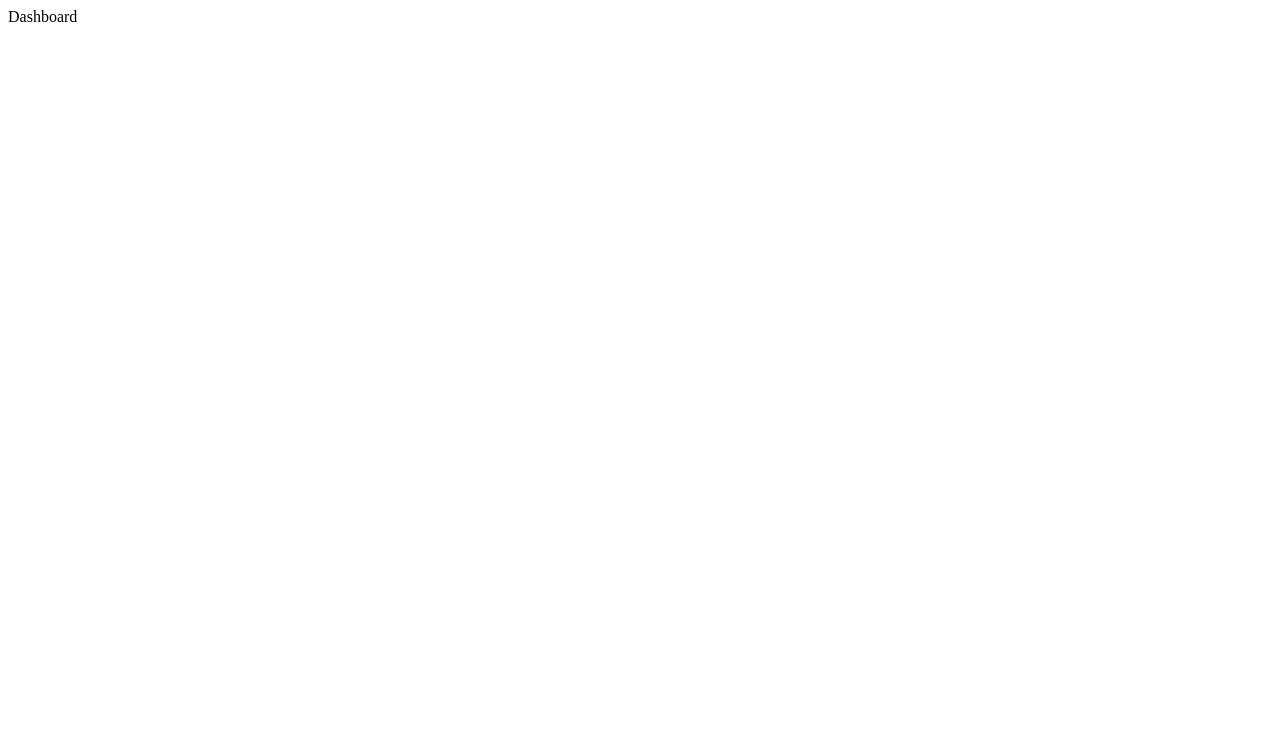
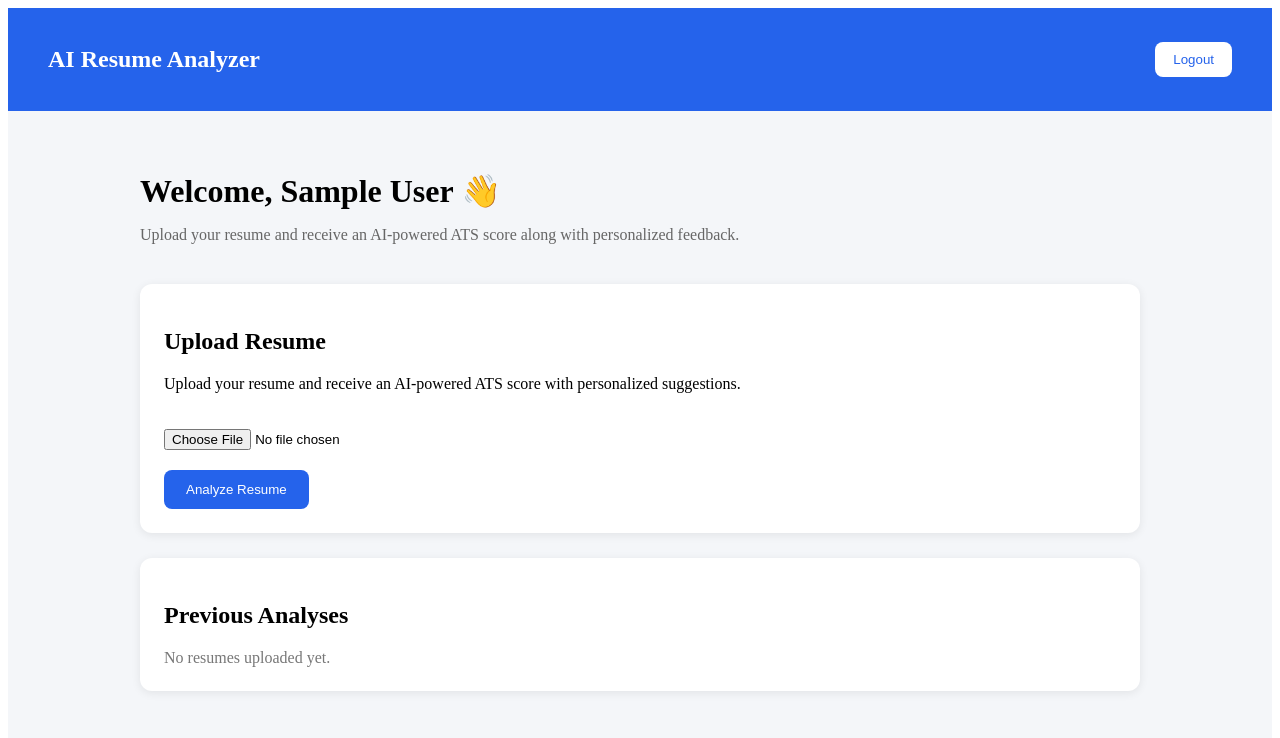
Before and after one commit to Sumit-63030/AI-Resume-Analyzer, a React (Vite) app in the folder client/: page /dashboard in a window 1280 px wide. Shown: the top 738 px of the page. Built offline with nearby package versions, Linux system fonts and the light colour scheme; sample sign-in values are in the browser's storage.

Commit message:
Add AI resume analysis display on dashboard

```diff
--- /dev/null
+++ b/client/src/components/AnalysisCard.jsx
@@ -0,0 +1,47 @@
+const AnalysisCard = ({ analysis }) => {
+  return (
+    <div className="analysis-card">
+
+      <h2>ATS Score</h2>
+
+      <div className="analysis-card__score">
+        {analysis.atsScore}%
+      </div>
+
+      <h3>Strengths</h3>
+
+      <ul>
+        {analysis.analysis.strengths.map((item, index) => (
+          <li key={index}>{item}</li>
+        ))}
+      </ul>
+
+      <h3>Weaknesses</h3>
+
+      <ul>
+        {analysis.analysis.weaknesses.map((item, index) => (
+          <li key={index}>{item}</li>
+        ))}
+      </ul>
+
+      <h3>Missing Skills</h3>
+
+      <ul>
+        {analysis.analysis.missingSkills.map((item, index) => (
+          <li key={index}>{item}</li>
+        ))}
+      </ul>
+
+      <h3>Suggestions</h3>
+
+      <ul>
+        {analysis.analysis.suggestions.map((item, index) => (
+          <li key={index}>{item}</li>
+        ))}
+      </ul>
+
+    </div>
+  );
+};
+
+export default AnalysisCard;
--- /dev/null
+++ b/client/src/components/NavBar.jsx
@@ -0,0 +1,27 @@
+import { useNavigate } from "react-router-dom";
+
+const Navbar = () => {
+  const navigate = useNavigate();
+
+  const handleLogout = () => {
+    localStorage.removeItem("token");
+    localStorage.removeItem("user");
+
+    navigate("/");
+  };
+
+  return (
+    <nav className="navbar">
+      <h2 className="navbar__logo">AI Resume Analyzer</h2>
+
+      <button
+        className="navbar__logout"
+        onClick={handleLogout}
+      >
+        Logout
+      </button>
+    </nav>
+  );
+};
+
+export default Navbar;
--- /dev/null
+++ b/client/src/components/ResumeList.jsx
@@ -0,0 +1,13 @@
+const ResumeList = () => {
+  return (
+    <div className="resume-list">
+      <h2>Previous Analyses</h2>
+
+      <div className="resume-list__empty">
+        No resumes uploaded yet.
+      </div>
+    </div>
+  );
+};
+
+export default ResumeList;
--- /dev/null
+++ b/client/src/components/UploadCard.jsx
@@ -0,0 +1,70 @@
+import { useState } from "react";
+import api from "../services/api";
+import toast from "react-hot-toast";
+
+const UploadCard = ({ setAnalysis }) => {
+  const [file, setFile] = useState(null);
+  const [loading, setLoading] = useState(false);
+
+  const handleUpload = async () => {
+    if (!file) {
+      toast.error("Please select a PDF.");
+      return;
+    }
+
+    try {
+      setLoading(true);
+
+      const formData = new FormData();
+      formData.append("resume", file);
+
+      const response = await api.post(
+        "/resume/upload",
+        formData,
+        {
+          headers: {
+            Authorization: `Bearer ${localStorage.getItem("token")}`,
+          },
+        }
+      );
+
+      setAnalysis(response.data.resume);
+
+      toast.success(response.data.message);
+
+      setFile(null);
+    } catch (error) {
+      toast.error(
+        error.response?.data?.message || "Upload failed."
+      );
+    } finally {
+      setLoading(false);
+    }
+  };
+
+  return (
+    <div className="upload-card">
+      <h2>Upload Resume</h2>
+
+      <p>
+        Upload your resume and receive an AI-powered ATS score
+        with personalized suggestions.
+      </p>
+
+      <input
+        type="file"
+        accept=".pdf"
+        onChange={(e) => setFile(e.target.files[0])}
+      />
+
+      <button
+        onClick={handleUpload}
+        disabled={loading}
+      >
+        {loading ? "Analyzing..." : "Analyze Resume"}
+      </button>
+    </div>
+  );
+};
+
+export default UploadCard;
--- a/client/src/pages/Dashboard.jsx
+++ b/client/src/pages/Dashboard.jsx
@@ -1,10 +1,42 @@
+import Navbar from "../components/Navbar";
+import UploadCard from "../components/UploadCard";
+import ResumeList from "../components/ResumeList";
+import "../styles/Dashboard.css";
+import { useState } from "react";
+import AnalysisCard from "../components/AnalysisCard";
 
 const Dashboard = () => {
+  const user = JSON.parse(localStorage.getItem("user"));
+  const [analysis, setAnalysis] = useState(null);
+
   return (
-    <div>
-      Dashboard
+    <div className="dashboard">
+
+      <Navbar />
+
+      <div className="dashboard__container">
+
+        <div className="dashboard__welcome">
+          <h1>
+            Welcome, {user?.name} 👋
+          </h1>
+
+          <p>
+            Upload your resume and receive an AI-powered
+            ATS score along with personalized feedback.
+          </p>
+        </div>
+
+        <UploadCard setAnalysis={setAnalysis} />
+        {analysis && (
+          <AnalysisCard analysis={analysis} />
+        )}
+        <ResumeList />
+
+      </div>
+
     </div>
-  )
-}
+  );
+};
 
-export default Dashboard
+export default Dashboard;
--- a/client/src/pages/Login.jsx
+++ b/client/src/pages/Login.jsx
@@ -27,7 +27,7 @@ function Login() {
     try {
       setLoading(true);
 
-      const response = await api.post("/api/auth/login", formData);
+      const response = await api.post("/auth/login", formData);
 
       localStorage.setItem("token", response.data.token);
       localStorage.setItem("user", JSON.stringify(response.data.user));
--- a/client/src/pages/Register.jsx
+++ b/client/src/pages/Register.jsx
@@ -28,7 +28,7 @@ function Register() {
     try {
       setLoading(true);
 
-      const response = await api.post("api/auth/register", formData);
+      const response = await api.post("/auth/register", formData);
 
       toast.success(response.data.message);
 
--- a/client/src/services/api.js
+++ b/client/src/services/api.js
@@ -1,7 +1,7 @@
 import axios from "axios";
 
 const api = axios.create({
-  baseURL : "http://localhost:5500",
+  baseURL : "http://localhost:5500/api",
 });
 
 export default api;
--- /dev/null
+++ b/client/src/styles/Dashboard.css
@@ -0,0 +1,68 @@
+.dashboard {
+  min-height: 100vh;
+  background: #f4f6f9;
+}
+
+.dashboard__container {
+  max-width: 1000px;
+  margin: 0 auto;
+  padding: 40px 20px;
+}
+
+.dashboard__welcome {
+  margin-bottom: 40px;
+}
+
+.dashboard__welcome h1 {
+  margin-bottom: 10px;
+}
+
+.dashboard__welcome p {
+  color: #666;
+}
+
+.navbar {
+  display: flex;
+  justify-content: space-between;
+  align-items: center;
+  background: #2563eb;
+  color: white;
+  padding: 18px 40px;
+}
+
+.navbar__logout {
+  background: white;
+  color: #2563eb;
+  border: none;
+  padding: 10px 18px;
+  border-radius: 8px;
+  cursor: pointer;
+}
+
+.upload-card,
+.resume-list {
+  background: white;
+  padding: 24px;
+  border-radius: 12px;
+  margin-bottom: 25px;
+  box-shadow: 0 2px 10px rgba(0,0,0,.08);
+}
+
+.upload-card input {
+  margin: 20px 0;
+}
+
+.upload-card button {
+  display: block;
+  padding: 12px 22px;
+  border: none;
+  background: #2563eb;
+  color: white;
+  border-radius: 8px;
+  cursor: pointer;
+}
+
+.resume-list__empty {
+  color: #777;
+  margin-top: 20px;
+}
```
